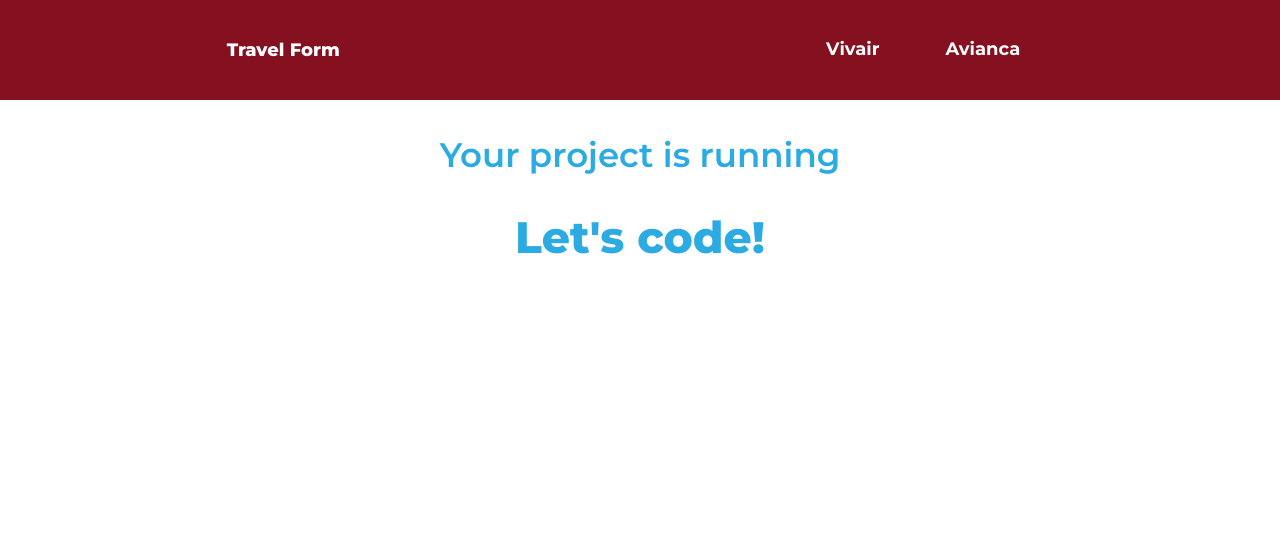
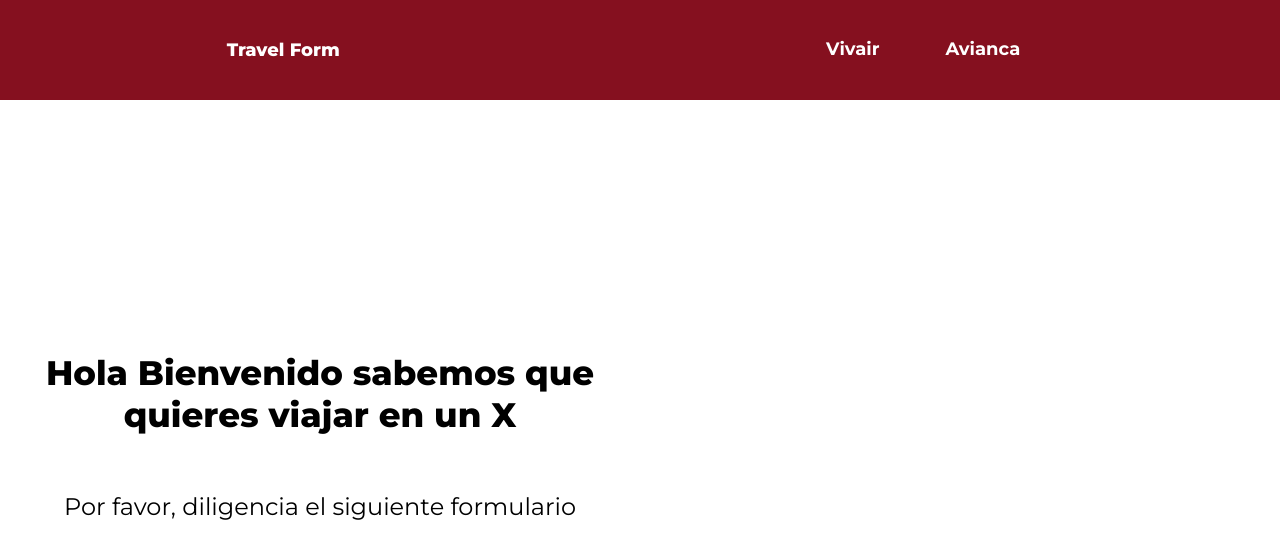
Before and after one commit to Djkde01/TravelForm, a React app: page / in a window 1280 px wide. Shown: the top 558 px of the page. Built offline with nearby package versions, Linux system fonts and the light colour scheme.

Commit message:
[NEW] Added Landing component

```diff
--- /dev/null
+++ b/src/components/Landing.jsx
@@ -0,0 +1,16 @@
+import React from "react";
+
+import "@styles/components/Landing.css";
+
+const Landing = () => {
+  return (
+    <div className="landing">
+      <span>
+        <h2>Hola Bienvenido sabemos que quieres viajar en un X</h2>
+        <h6>Por favor, diligencia el siguiente formulario</h6>
+      </span>
+    </div>
+  );
+};
+
+export default Landing;
--- a/src/routes/App.jsx
+++ b/src/routes/App.jsx
@@ -1,9 +1,9 @@
 import React from "react";
 import { BrowserRouter, Route, Switch } from "react-router-dom";
 
-import InitialComponent from "@components/InitialComponent";
 import Menu from "@components/Menu";
 import "@styles/App.css";
+import Landing from "@components/Landing";
 
 const App = () => {
   return (
@@ -11,7 +11,7 @@ const App = () => {
       <Switch>
         <Route exact path="/">
           <Menu />
-          <InitialComponent />
+          <Landing />
         </Route>
       </Switch>
     </BrowserRouter>
--- /dev/null
+++ b/src/styles/components/Landing.css
@@ -0,0 +1,12 @@
+.landing {
+  display: grid;
+  grid-template-columns: repeat(2, 1fr);
+  position: fixed;
+  top: 100px;
+  bottom: 0px;
+  left: 0;
+  right: 0;
+  justify-content: center;
+  align-items: center;
+  text-align: center;
+}
```
